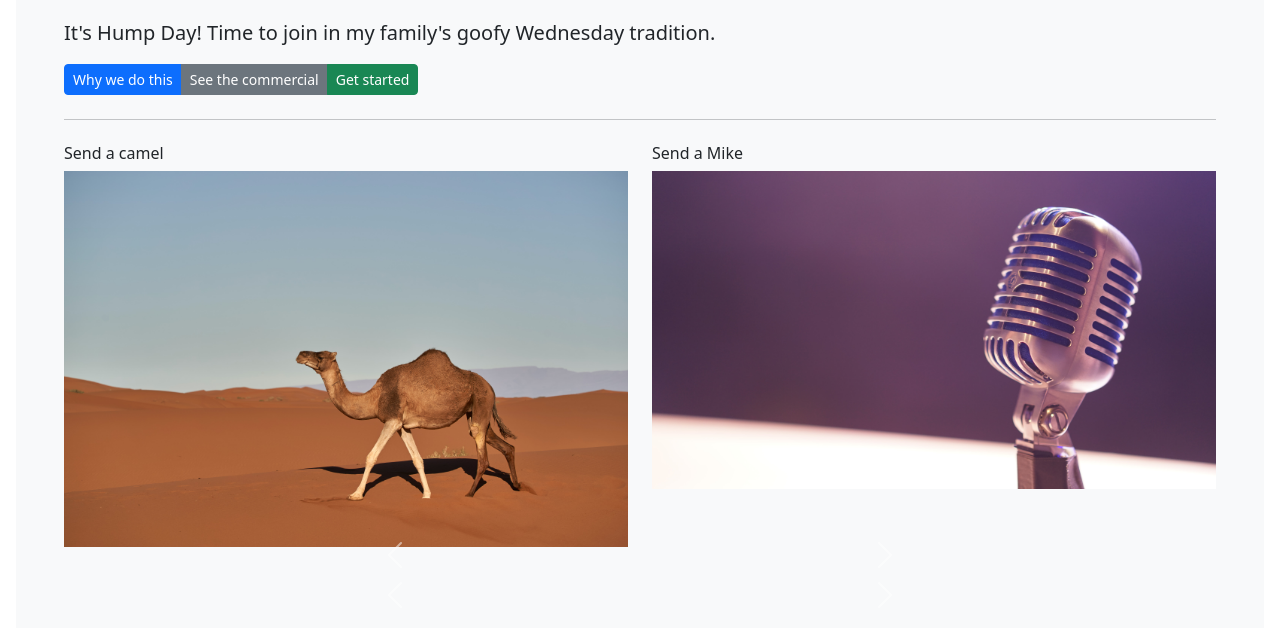
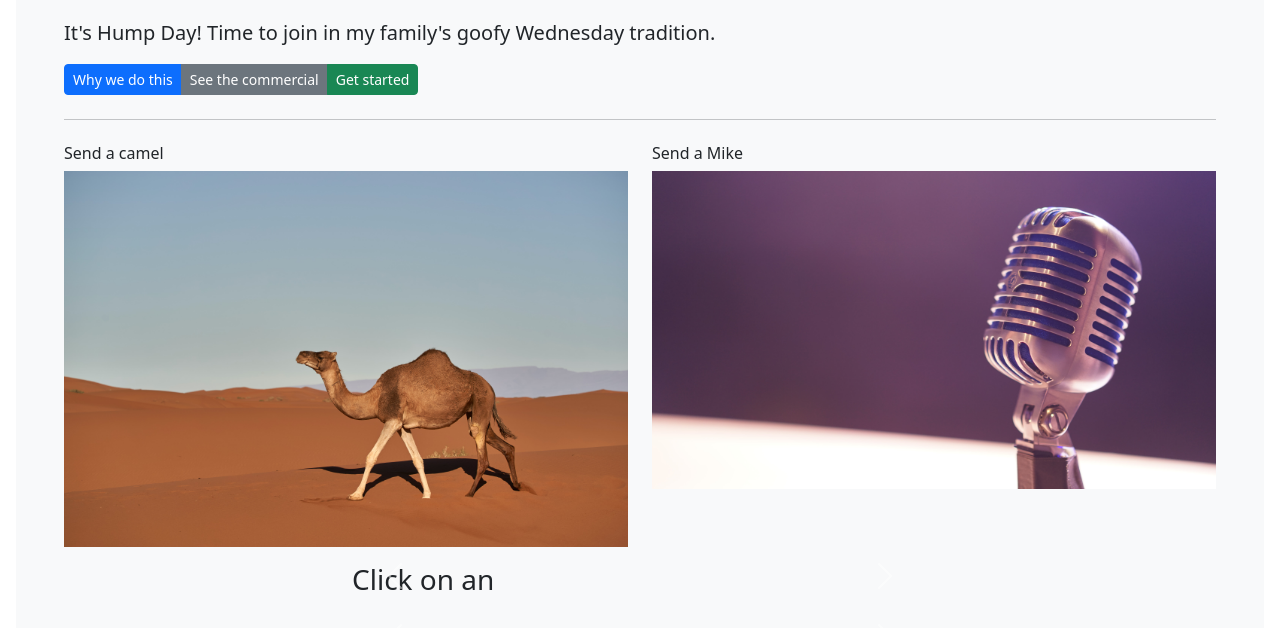
Before and after one commit to MyNameIsDiana/humpday, a plain HTML site: page index.html in a window 1280 px wide. Shown: the part 212-840 px from the top of the page. Drawn offline with nearby package versions, Linux system fonts and the light colour scheme.

Commit message:
Tweaks spacing

```diff
--- a/index.html
+++ b/index.html
@@ -137,6 +137,7 @@
   <div id="carouselExampleControls" class="carousel slide" data-bs-ride="carousel">
     <div class="carousel-inner">
       <p id="display-all-the-camels"></p>
+      <h3>Click on an</h3>
     </div>
     <button class="carousel-control-prev" type="button" data-bs-target="#carouselExampleControls" data-bs-slide="prev">
       <span class="carousel-control-prev-icon" aria-hidden="true"></span>
```
